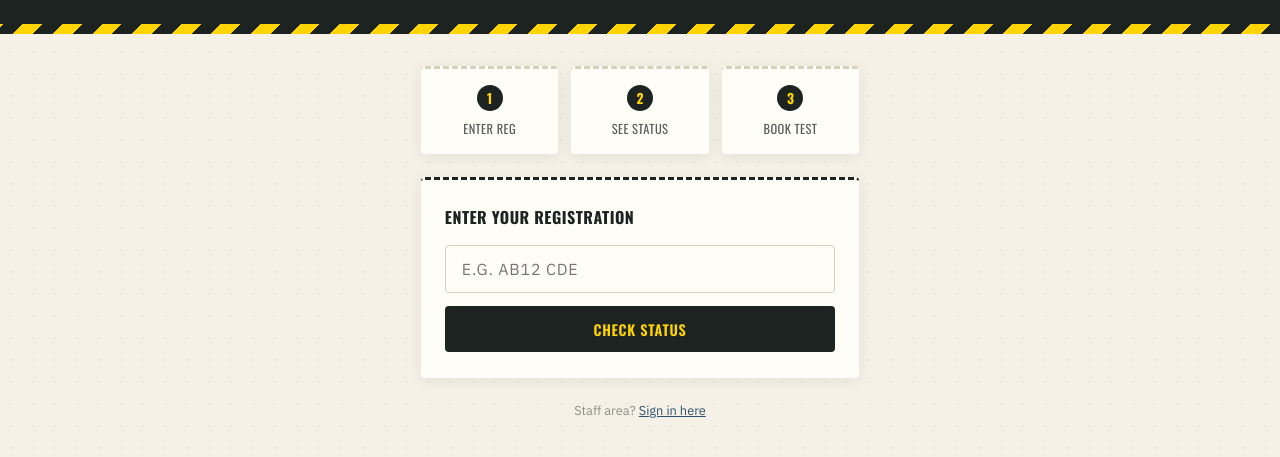
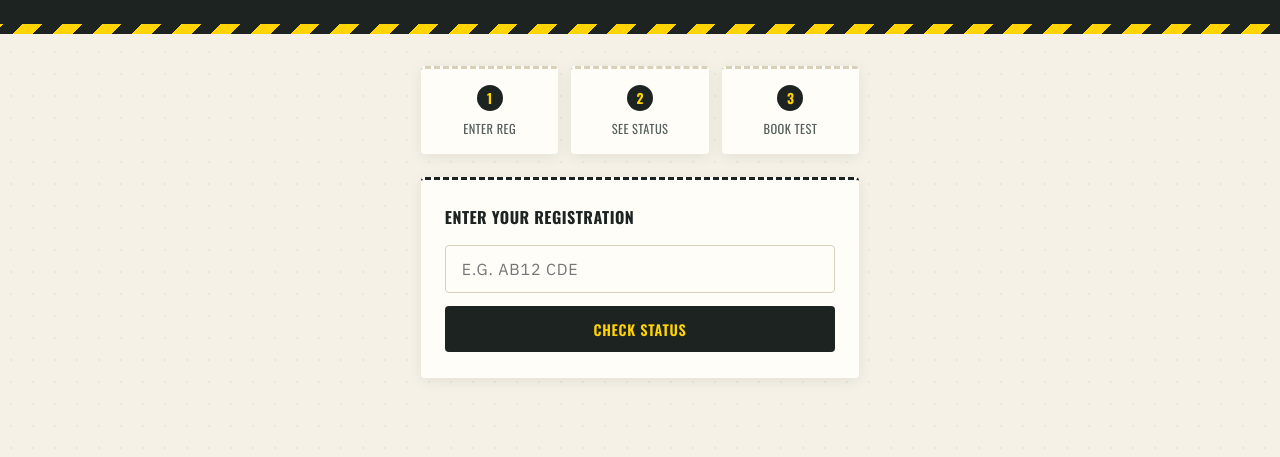
Before and after one commit to zabdi908-glitch/mot-manager, a plain HTML site: page frontend/public/index.html in a window 1280 px wide. Shown: the part 135-592 px from the top of the page. Drawn offline with nearby package versions, Linux system fonts and the light colour scheme.

Commit message:
Update index.html

```diff
--- a/frontend/public/index.html
+++ b/frontend/public/index.html
@@ -197,7 +197,6 @@
             <div class="error-msg hidden" id="bookingError"></div>
         </div>
 
-        <p class="footer-note">Staff area? <a href="/admin" style="color:var(--steel-blue);">Sign in here</a></p>
     </div>
 
     <script>
```
